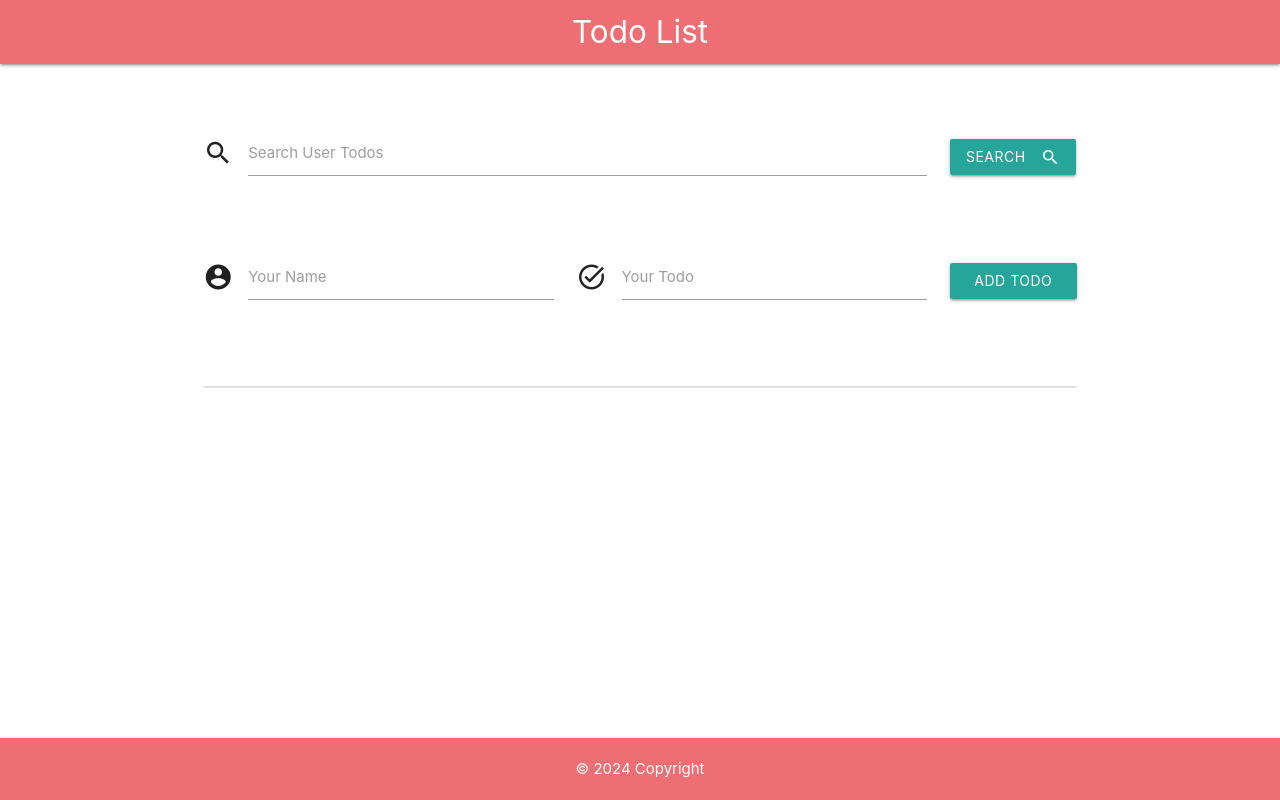
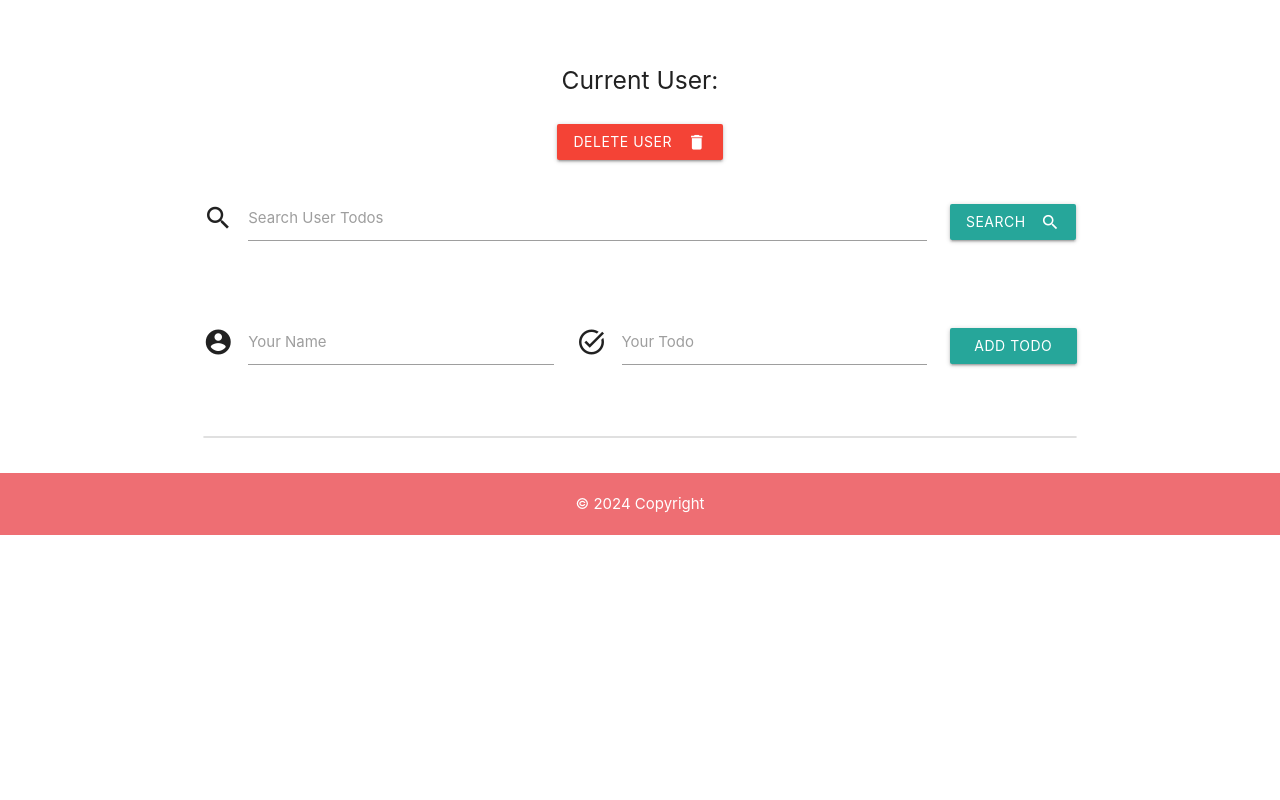
Before and after one commit to NikodemiusTKT/lut-adv-web-apps-2024-asgmt-4, a website: page public/index.html in a window 1280 px wide. Drawn offline with nearby package versions, Linux system fonts and the light colour scheme.

Commit message:
Refactor index.html: reorganize HTML structure for better readability

```diff
--- a/public/index.html
+++ b/public/index.html
@@ -16,15 +16,7 @@
 </head>
 
 <body>
-  <header>
-    <nav>
-      <div class="nav-wrapper">
-        <a href="#" class="brand-logo center">Todo List</a>
-      </div>
-    </nav>
-  </header>
 
-  <main>
   <div class="container">
     <section class="section">
       <div class="row valign-wrapper align-center">
@@ -36,7 +28,7 @@
       </div>
     </section>
     <!-- Current user and delete button section -->
-      <section id="currentUserSection" class="section" hidden>
+
     <div class="row">
       <div class="col s12">
         <h5 id="currentUserElement" class="center-align">Current User:</h5>
@@ -50,10 +42,10 @@
         </button>
       </div>
     </div>
-      </section>
+
 
     <!-- Search todo section -->
-      <section>
+
     <div class="row">
       <div class="col s12">
         <form id="searchForm">
@@ -73,9 +65,9 @@
         </form>
       </div>
     </div>
-      </section>
+
     <!-- Add todo section -->
-      <section>
+
     <div class="row">
       <div class="col s12">
         <form id="todoForm">
@@ -100,9 +92,9 @@
         </form>
       </div>
     </div>
-      </section>
 
-      <section class="section">
+
+
     <div class="row">
       <div class="col s12">
         <ul id="todoList" class="collection">
@@ -110,9 +102,9 @@
         </ul>
       </div>
     </div>
-      </section>
+
   </div>
-  </main>
+
 
   <footer class="page-footer">
     <div class="container">
```
Lines whose indentation alone changed are shown as unchanged.
